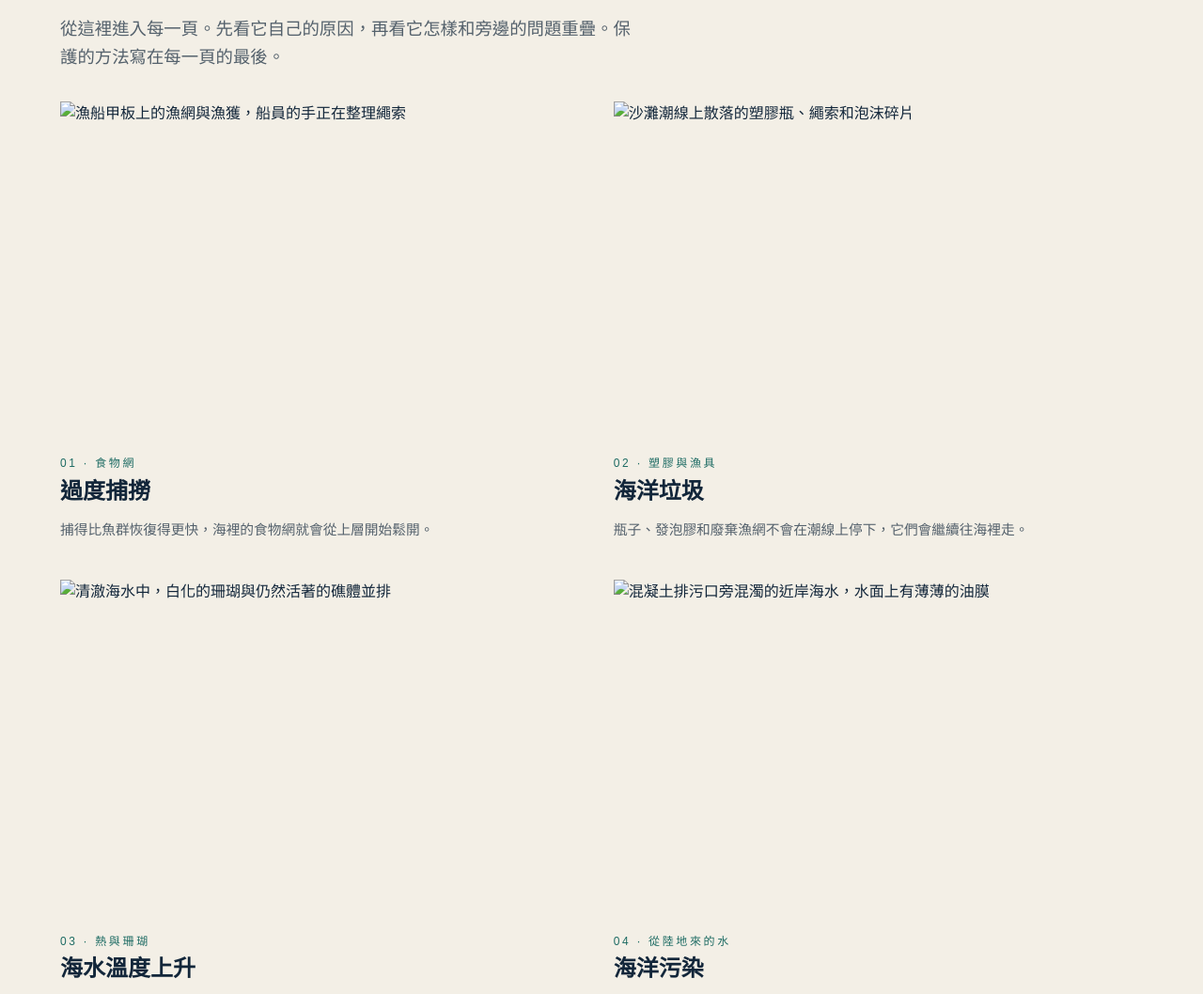
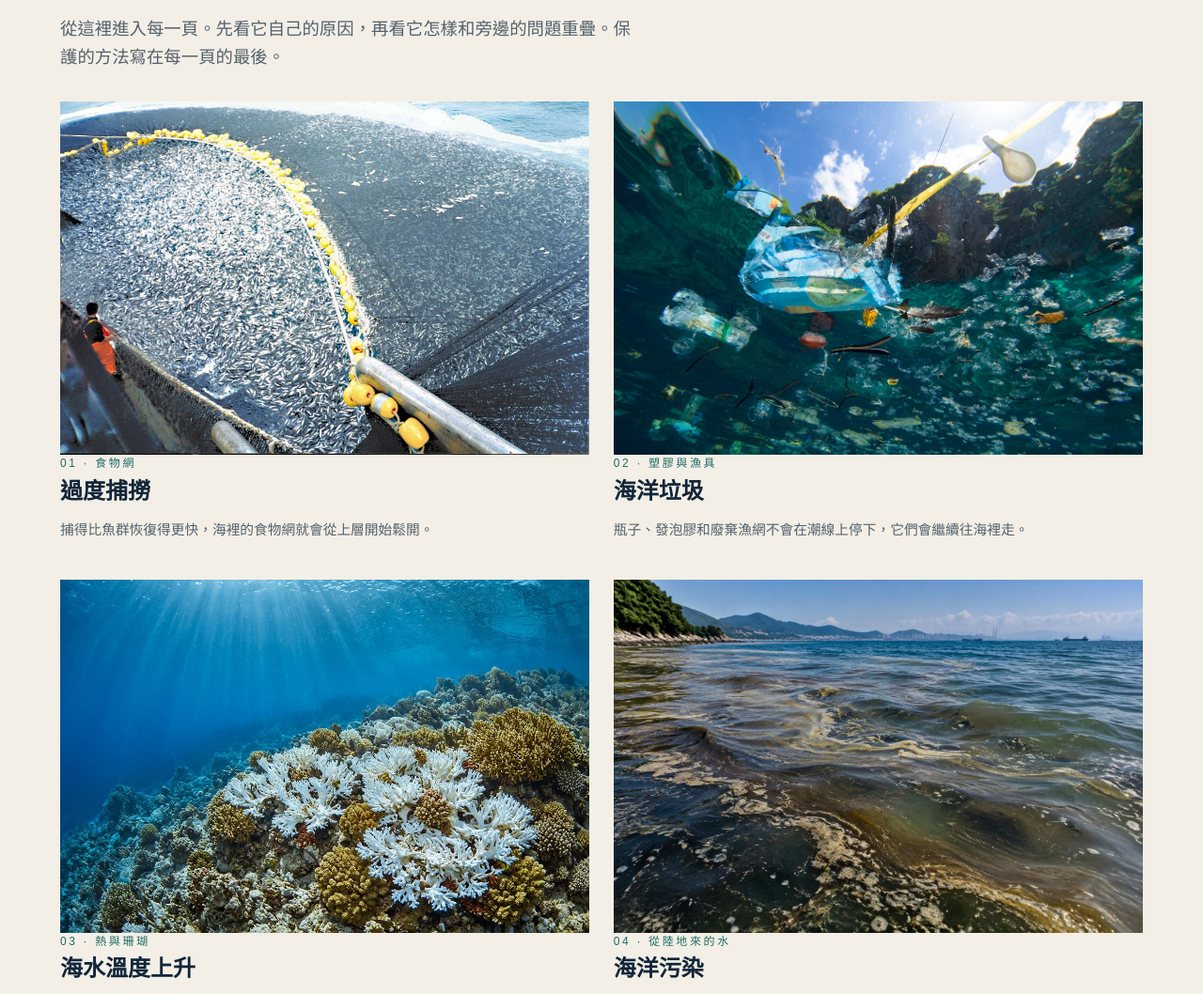
Before and after one commit to asheryen1202/save-ocean, a plain HTML site: page protect.html in a window 1280 px wide. Shown: the part 229-1287 px from the top of the page at 94% size. Drawn offline with Linux system fonts and the light colour scheme.

Commit message:
Update protect.html

```diff
--- a/protect.html
+++ b/protect.html
@@ -180,31 +180,31 @@ button.btn { border: 0; cursor: pointer; font: inherit; }
   <h1>五個主題，一條海岸。</h1>
   <p class="lede">從這裡進入每一頁。先看它自己的原因，再看它怎樣和旁邊的問題重疊。保護的方法寫在每一頁的最後。</p>
   <div class="cards" style="margin-top:2rem"><a class="card" href="overfishing.html">
-  <img class="photo sq" src="images/overfishing.jpg" alt="漁船甲板上的漁網與漁獲，船員的手正在整理繩索">
+  <img class="photo sq" src="overfishing.jpg" alt="漁船甲板上的漁網與漁獲，船員的手正在整理繩索">
   <p class="kicker">01 · 食物網</p>
   <h2>過度捕撈</h2>
   <p class="note">捕得比魚群恢復得更快，海裡的食物網就會從上層開始鬆開。</p>
 </a>
 <a class="card" href="debris.html">
-  <img class="photo sq" src="images/debris.jpg" alt="沙灘潮線上散落的塑膠瓶、繩索和泡沫碎片">
+  <img class="photo sq" src="debris.jpg" alt="沙灘潮線上散落的塑膠瓶、繩索和泡沫碎片">
   <p class="kicker">02 · 塑膠與漁具</p>
   <h2>海洋垃圾</h2>
   <p class="note">瓶子、發泡膠和廢棄漁網不會在潮線上停下，它們會繼續往海裡走。</p>
 </a>
 <a class="card" href="warming.html">
-  <img class="photo sq" src="images/warming.jpg" alt="清澈海水中，白化的珊瑚與仍然活著的礁體並排">
+  <img class="photo sq" src="warming.jpg" alt="清澈海水中，白化的珊瑚與仍然活著的礁體並排">
   <p class="kicker">03 · 熱與珊瑚</p>
   <h2>海水溫度上升</h2>
   <p class="note">海洋吸收了地球系統裡大部分多出來的熱，珊瑚和魚群先受到影響。</p>
 </a>
 <a class="card" href="pollution.html">
-  <img class="photo sq" src="images/pollution.jpg" alt="混凝土排污口旁混濁的近岸海水，水面上有薄薄的油膜">
+  <img class="photo sq" src="pollution.jpg" alt="混凝土排污口旁混濁的近岸海水，水面上有薄薄的油膜">
   <p class="kicker">04 · 從陸地來的水</p>
   <h2>海洋污染</h2>
   <p class="note">油膜、肥料、污水和噪音多半從城市與農田出發，最後才到達海。</p>
 </a>
 <a class="card" href="development.html">
-  <img class="photo sq" src="images/development.jpg" alt="高樓貼著填海海岸，前景只剩窄窄的泥灘和幾株紅樹">
+  <img class="photo sq" src="development.jpg" alt="高樓貼著填海海岸，前景只剩窄窄的泥灘和幾株紅樹">
   <p class="kicker">05 · 海岸這條線</p>
   <h2>人類城市開發</h2>
   <p class="note">填海、道路和海堤把連續的潮間帶切開，魚苗和紅樹林一起失去位置。</p>
```
